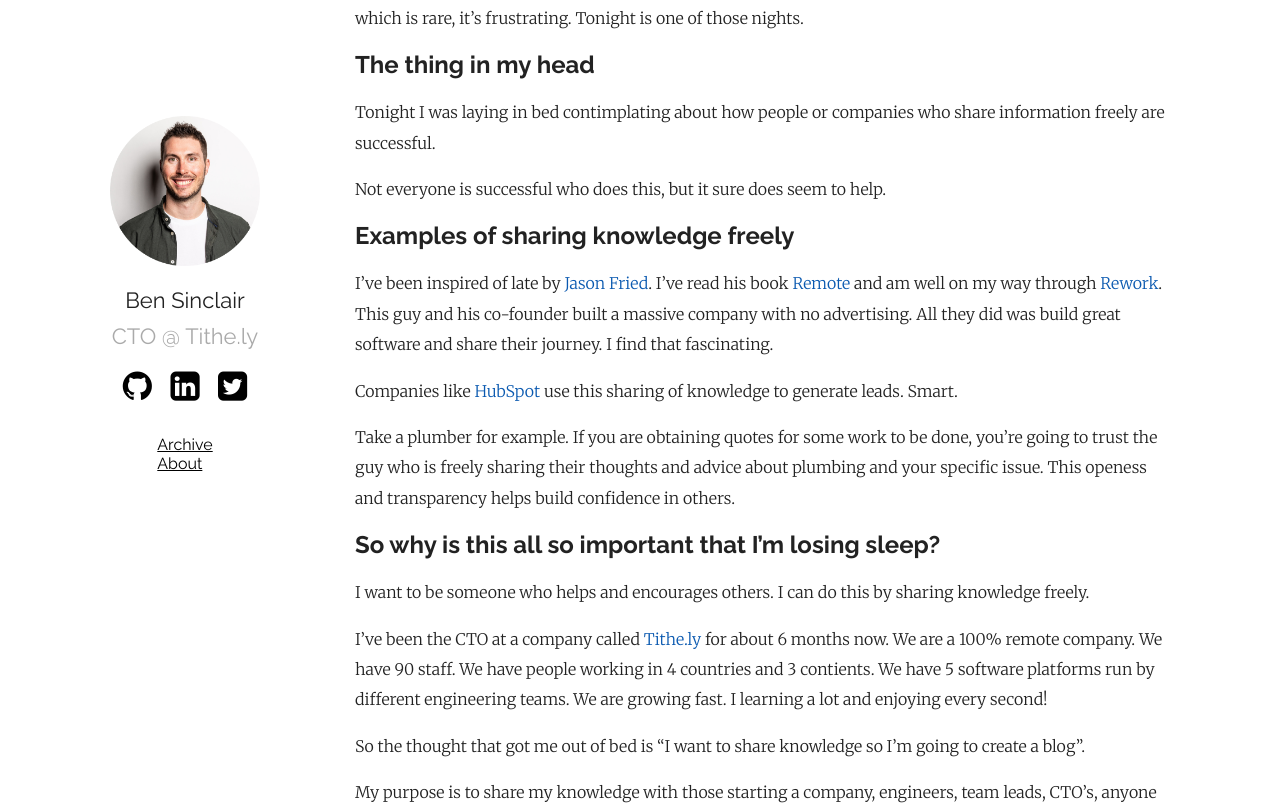
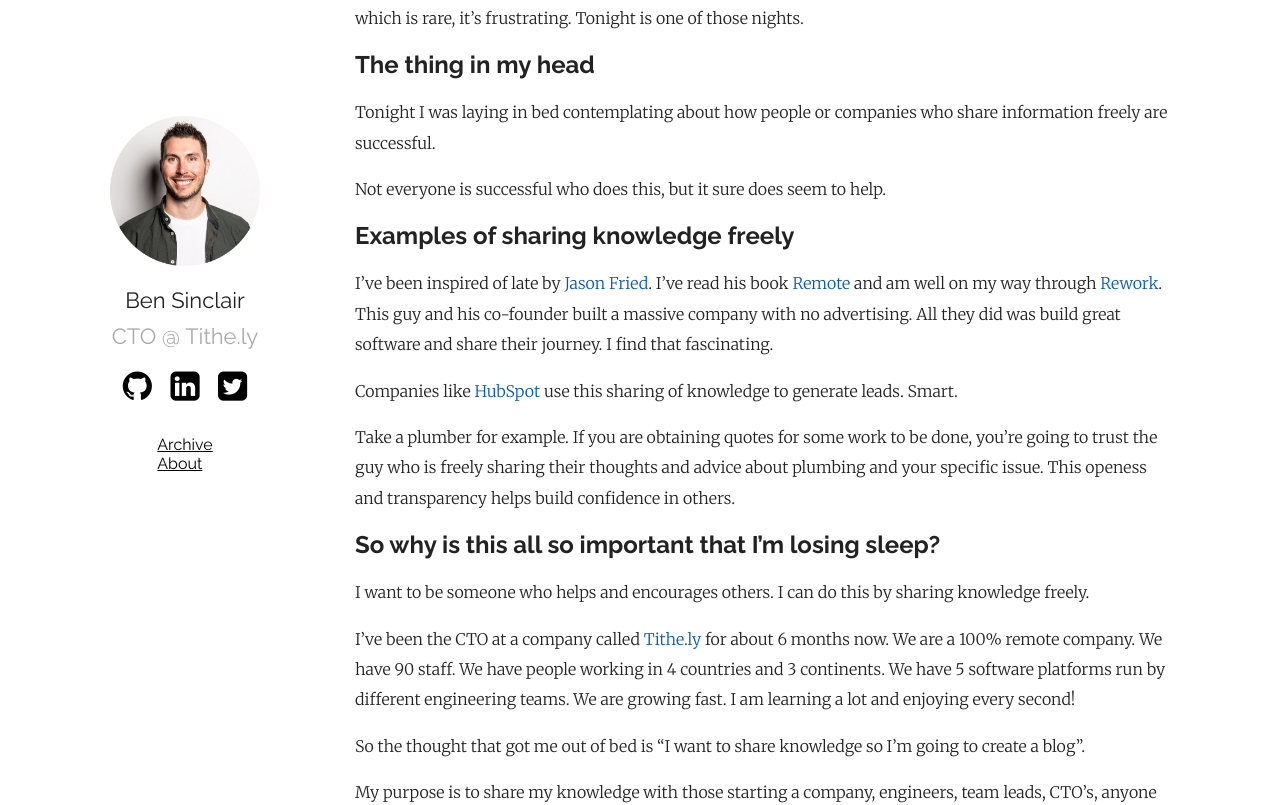
Before and after one commit to bensinclair/bensinclair.github.io, a Jekyll site: the page built from _posts/2019-10-24-share-knowledge-freely.markdown, in a window 1280 px wide and 1091 px high. Shown: the part 161-966 px from the top of the window. Built offline with Jekyll 4.4.1, drawn with Linux system fonts in a browser that asks for light colours.

Commit message:
Spell check 🙇🏻‍♂️

```diff
--- a/_posts/2019-10-24-share-knowledge-freely.markdown
+++ b/_posts/2019-10-24-share-knowledge-freely.markdown
@@ -8,7 +8,7 @@ I'm no night owl. I'm not really a morning person either. I love my sleep. I alw
 
 ## The thing in my head
 
-Tonight I was laying in bed contimplating about how people or companies who share information freely are successful.
+Tonight I was laying in bed contemplating about how people or companies who share information freely are successful.
 
 Not everyone is successful who does this, but it sure does seem to help.
 
@@ -24,7 +24,7 @@ Take a plumber for example. If you are obtaining quotes for some work to be done
 
 I want to be someone who helps and encourages others. I can do this by sharing knowledge freely.
 
-I've been the CTO at a company called [Tithe.ly](https://get.tithe.ly) for about 6 months now. We are a 100% remote company. We have 90 staff. We have people working in 4 countries and 3 contients. We have 5 software platforms run by different engineering teams. We are growing fast. I learning a lot and enjoying every second!
+I've been the CTO at a company called [Tithe.ly](https://get.tithe.ly) for about 6 months now. We are a 100% remote company. We have 90 staff. We have people working in 4 countries and 3 continents. We have 5 software platforms run by different engineering teams. We are growing fast. I am learning a lot and enjoying every second!
 
 So the thought that got me out of bed is "I want to share knowledge so I'm going to create a blog".
 
```
